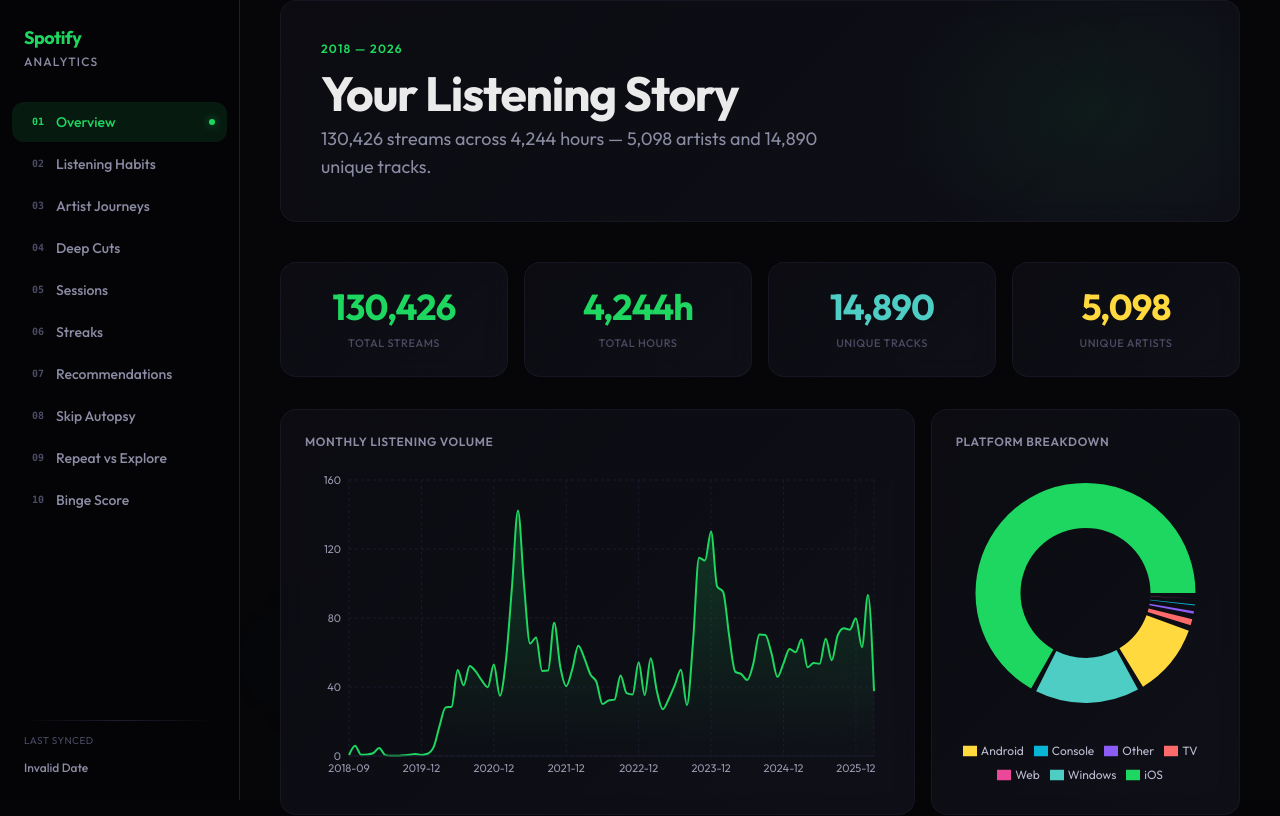
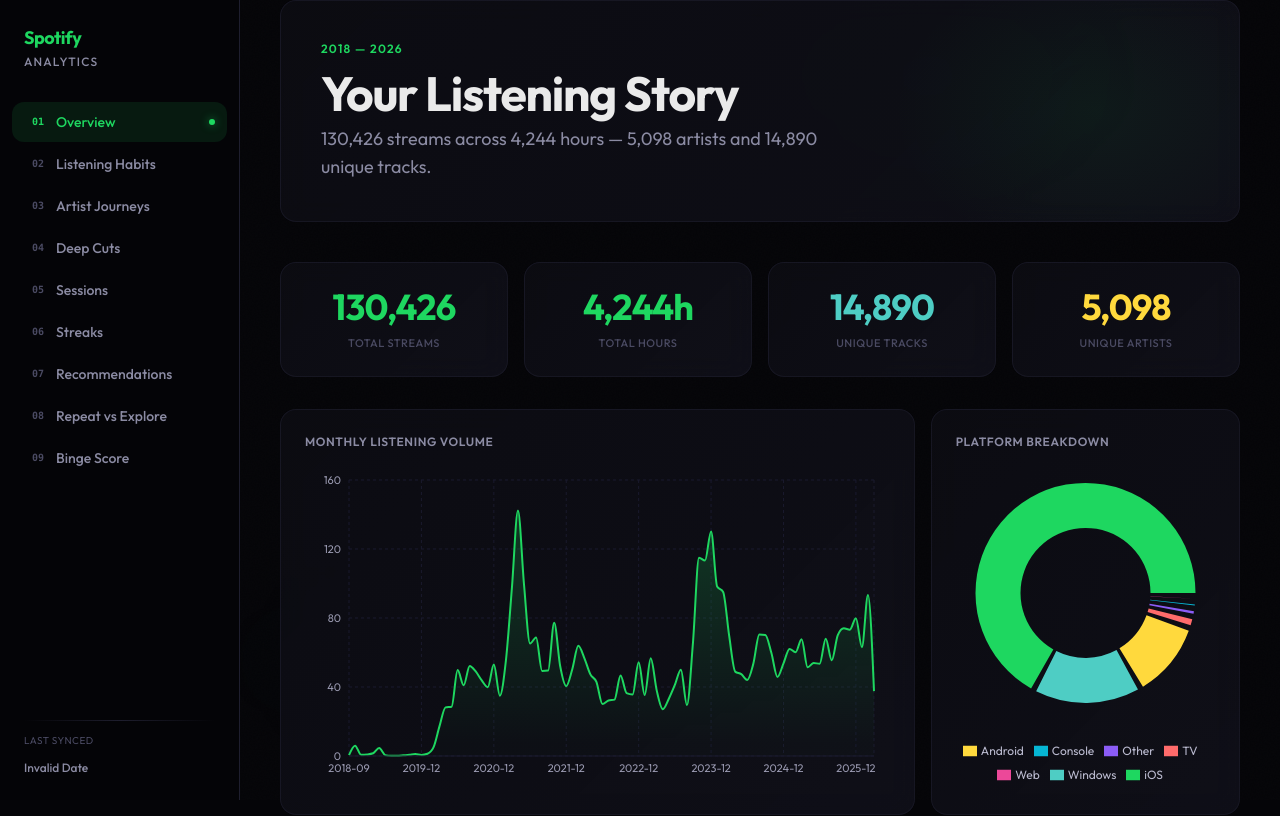
Before and after one commit to rbhale-git/spotify-dashboard, a Next.js app: page / in a window 1280 px wide. Shown: the top 816 px of the page. Built offline with nearby package versions, Linux system fonts and the light colour scheme.

Commit message:
remove: Skip Autopsy section
Co-Authored-By: Claude Opus 4.6 (1M context) <noreply@anthropic.com>

```diff
--- a/src/app/page.tsx
+++ b/src/app/page.tsx
@@ -5,7 +5,7 @@ import SessionsSection from "@/components/sections/SessionsSection";
 import RecommendationsSection from "@/components/sections/RecommendationsSection";
 import StreaksSection from "@/components/sections/StreaksSection";
 import ArtistJourneysSection from "@/components/sections/ArtistJourneysSection";
-import SkipAutopsySection from "@/components/sections/SkipAutopsySection";
+
 import RepeatExploreSection from "@/components/sections/RepeatExploreSection";
 import BingeScoreSection from "@/components/sections/BingeScoreSection";
 
@@ -26,8 +26,6 @@ export default function Home() {
       <div className="section-divider" />
       <RecommendationsSection />
       <div className="section-divider" />
-      <SkipAutopsySection />
-      <div className="section-divider" />
       <RepeatExploreSection />
       <div className="section-divider" />
       <BingeScoreSection />
--- a/src/components/ui/Sidebar.tsx
+++ b/src/components/ui/Sidebar.tsx
@@ -11,9 +11,8 @@ const sections = [
   { id: "sessions", label: "Sessions", icon: "05" },
   { id: "streaks", label: "Streaks", icon: "06" },
   { id: "recommendations", label: "Recommendations", icon: "07" },
-  { id: "skip-autopsy", label: "Skip Autopsy", icon: "08" },
-  { id: "repeat-explore", label: "Repeat vs Explore", icon: "09" },
-  { id: "binge-score", label: "Binge Score", icon: "10" },
+  { id: "repeat-explore", label: "Repeat vs Explore", icon: "08" },
+  { id: "binge-score", label: "Binge Score", icon: "09" },
 ];
 
 export default function Sidebar() {
```
